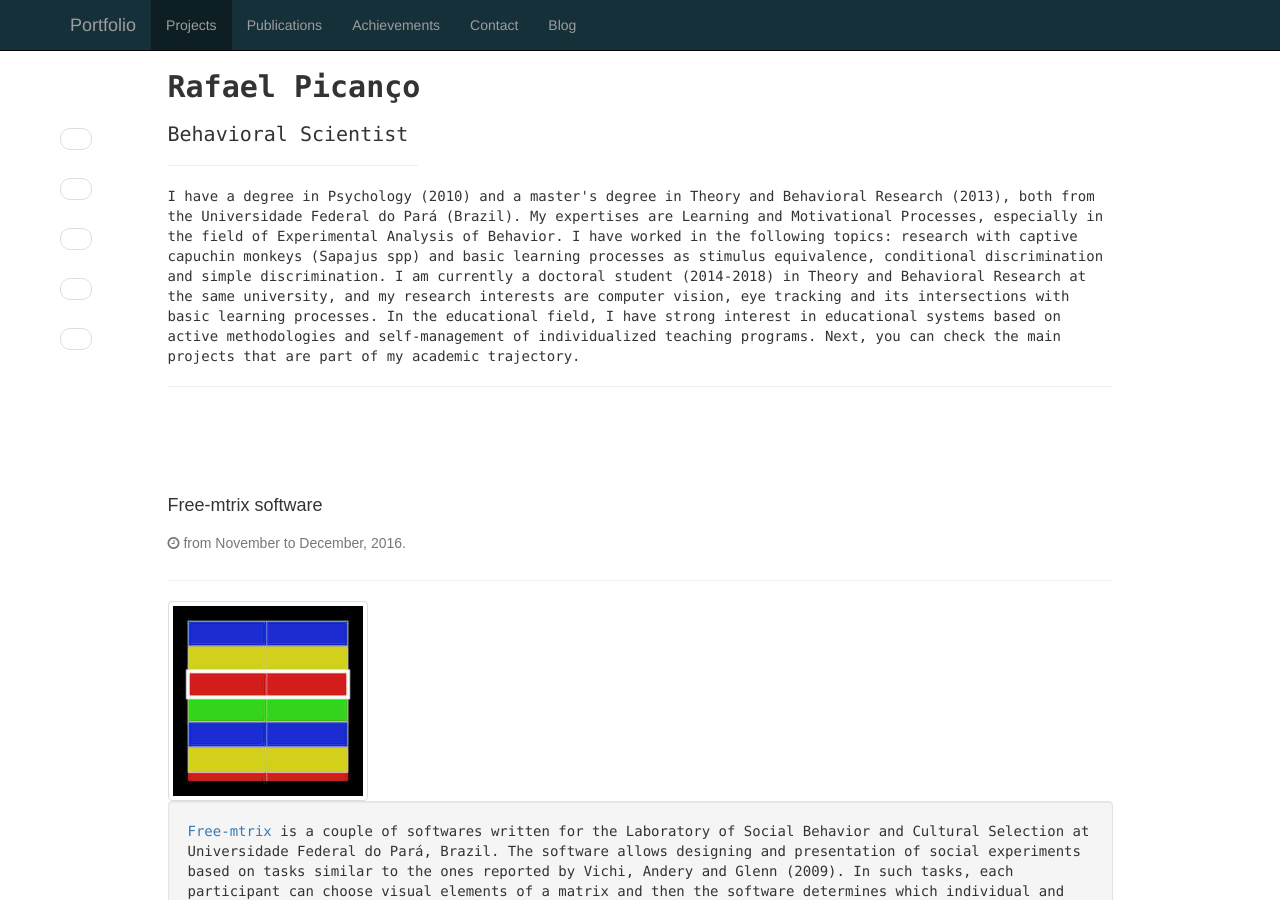
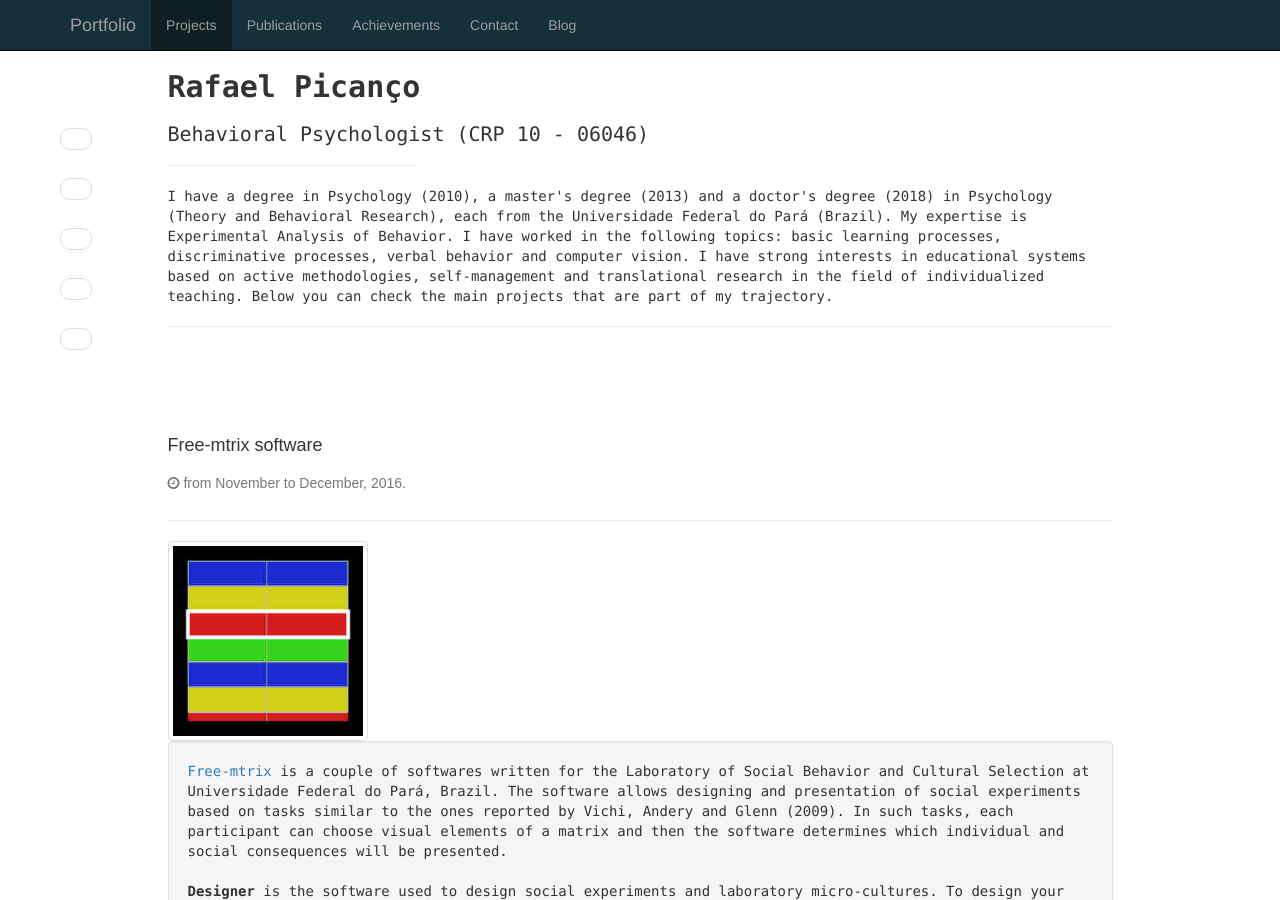
Before and after one commit to cpicanco/portfolio, a Jekyll site: the page built from en/projects.md, in a window 1280 px wide and 900 px high. Built offline with Jekyll 4.4.1, drawn with Linux system fonts in a browser that asks for light colours; nearby versions of some CDN libraries; some of the changed text lies outside the part shown.

Commit message:
wip update

```diff
--- a/_data/intros/projects.yml
+++ b/_data/intros/projects.yml
@@ -1,41 +1,32 @@
 en:
-  credential: Behavioral Scientist
+  credential: Behavioral Psychologist (CRP 10 - 06046)
   content: >
-    I have a degree in Psychology (2010) and a master's degree in Theory and Behavioral Research (2013),
-    both from the Universidade Federal do Pará (Brazil).
-    My expertises are Learning and Motivational Processes,
-    especially in the field of Experimental Analysis of Behavior.
+    I have a degree in Psychology (2010),
+    a master's degree (2013) and a doctor's degree (2018) in Psychology (Theory and Behavioral Research),
+    each from the Universidade Federal do Pará (Brazil).
+    My expertise is Experimental Analysis of Behavior.
     I have worked in the following topics:
-    research with captive capuchin monkeys (Sapajus spp) and
-    basic learning processes as stimulus equivalence,
-    conditional discrimination and simple discrimination.
+    basic learning processes,
+    discriminative processes, verbal behavior and computer vision.
 
-    I am currently a doctoral student (2014-2018) in Theory and Behavioral Research
-    at the same university, and my research interests are computer vision,
-    eye tracking and its intersections with basic learning processes.
-    In the educational field, I have strong interest in educational systems based on
-    active methodologies and self-management of individualized teaching programs.
+    I have strong interests in educational systems based on
+    active methodologies, self-management and translational research in the field of individualized teaching.
 
-    Next, you can check the main projects that are part of my
-    academic trajectory.
+    Below you can check the main projects that are part of my
+    trajectory.
 pt-BR:
-  credential: Cientista Comportamental
+  credential: Psicólogo Comportamental (CRP 10 - 06046).
   content: >
-    Possuo graduação em Psicologia (2010)
-    e mestrado em Teoria e Pesquisa do Comportamento (2013),
-    ambos pela Universidade Federal do Pará.
-    Minhas especialidades são Aprendizagem e Processos Motivacionais,
-    com ênfase em Análise Experimental do Comportamento,
-    atuando principalmente nos seguintes temas:
-    pesquisa com macacos-prego (Sapajus spp) em cativeiro
-    e processos básicos de aprendigem como equivalência de estímulos,
-    discriminação condicional e discriminação simples.
+    Possuo graduação em Psicologia (2010),
+    mestrado (2013) e doutorado (2018) em Psicologia (Teoria e Pesquisa do Comportamento),
+    todos pela Universidade Federal do Pará.
+    Minha especialidade é Análise Experimental do Comportamento.
+    Tenho atuado principalmente nos seguintes temas:
+    processos básicos de aprendizagem,
+    processos discriminativos, comportamento verbal e visão computacional.
 
-    Atualmente sou aluno de doutorado (2014-2018) em Teoria e Pesquisa do Comportamento,
-    na mesma universidade, e meus interesses de pesquisa são visão computacional,
-    rastreamento ocular e suas interseções com processos básicos de aprendizagem.
-    No campo educacional, possuo forte interesse em sistemas educacionais pautados
-    em metodologias ativas e autogerenciamento de programas de ensino individualizado.
+    Possuo forte interesse em sistemas educacionais pautados
+    em metodologias ativas, autogerenciamento e pesquisa translacional no campo do ensino individualizado.
 
-    A seguir, você pode conferir os principais projetos que fazem parte de minha
-    trajetória acadêmica.
+    Abaixo você pode conferir os principais projetos que fazem parte de minha
+    trajetória.
--- a/_data/projects/20140401.yml
+++ b/_data/projects/20140401.yml
@@ -1,27 +1,94 @@
 en:
   title: 'Eye movements correlated with the Feature-Positive Effect'
-  date-string: 'since Apr, 2014.'
+  date-string: 'from 2014 to 2018. '
   image: '/media/fpe/fpe.jpeg'
   style: 'section-top'
   description: >
-    Ongoing doctoral project. It aims to replicate the feature-positive effect with human participants
-    and to describe typical eye movements potentially correlated to it. This project is using the
-    <a href="http://pupil-labs.com/">Pupil platform</a> to track eye movements and an open source
-    <a class="page-scroll" href="#id-20140310">Stimulus Control</a> software to run behavioral experiments.
-    The lab relies on a single computer and a simple DIY response button. Regardless of that,
-    a more complex apparatus is being evaluated, adding basic ergonomic furniture, an extra computer,
-    a projector and a DIY projection screen to the setup.
+    My doctorate was a challenging and rewarding basic research endeavor.
+    The Positive Aspect Effect allows one to predict that some people will learn faster
+    than others during some tasks; it has implications for the understanding of selective attention.
+    My purpose was to replicate the effect and to describe correlated eye movements.
+    This was done by tracking ocular movements of human participants performing
+    tasks whose objetive was distinguish between two arrangement of figures.
+    I am very proud to have been able to set up my own eye tracking laboratory based on the
+    <a href="http://pupil-labs.com/">Pupil plataform</a>
+    and have integrated my own
+    <a class="page-scroll" href="#id-20140310">stimulus presentation program</a>
+    to this platform. You can see the abstract of the thesis by clicking on the button below.
+
+  extras: |
+    <div class="dropdown">
+      <button id="dLabel" class='btn btn-primary btn-sm dropdown-toggle' type="button" data-toggle="dropdown" aria-haspopup="true" aria-expanded="false">
+        <i class="fa fa-eye"> Abstract</i>
+        <span class="caret"></span>
+      </button>
+      <ul class="dropdown-menu" aria-labelledby="dLabel">
+      Feature-positive (FP) and feature-negative (FN) stimulus arrangements involve common
+      elements (A) and a distinctive element (B). These are used in simple discriminative tasks
+      (go/no-go), in which there is AB+ reinforcement and AA- extinction for FP group, whereas
+      there is AA+ reinforcement and AB- extinction for FN group. The feature-positive effect is
+      shown when the FP group is faster than the FN group in developing discriminations. The
+      feature-positive effect literature has documented auto-shaped observing responses under the
+      control of the distinctive stimulus. However, such responses have been inferred from artificial
+      motor responses to external devices. Four studies were conducted aimed at replicating the
+      feature-positive effect with adult humans, measuring it by means of the discriminative index,
+      the latency and the proportion of natural observation of stimuli arrangements. First, a
+      preliminary study evaluated and confirmed that a monocular eye-tracker was sufficient to
+      detect subtle changes in the proportion of observation at the discriminative stimuli, as a
+      consequence of the (conditioned) reinforcement effect intrinsic to them, which was,
+      hypothetically, an essential component of the feature positive effect. Remaining studies
+      replicated the feature positive effect, Study 2 and 3 with group designs and Study 4 with a
+      single-subject design. The stimuli of the FP and FN arrangements were observed in a
+      regularly and predictably different manner, with more observation of the distinctive stimulus
+      during AB+ arrangements in Study 2 and Study 3. However, more observation of the
+      distinctive stimuli was not necessary in Study 4 with which a stronger feature positive effect
+      occurred.
+      </ul>
+    </div>
+
 
 pt-BR:
   title: 'Movimentos oculares correlacionados com o Efeito de aspecto positivo (Feature-Positive Effect)'
-  date-string: 'desde Abril, 2014.'
+  date-string: 'de 2014 à 2018.'
   image: '/media/fpe/fpe.jpeg'
   style: 'section-top'
   description: >
-    Projeto de doutorado em andamento. O objetivo é de replicar o efeito com participantes humanos e
-    descrever movimentos oculares típicos potencialmente correlacionados. Este projeto tem usado a
-    <a href="http://pupil-labs.com/">plataforma Pupil</a> para rastrear os movimentos dos olhos a um software livre de
-    <a class="page-scroll" href="#id-20140310">controle de estímulos</a> para a execução de experimentos comportamentais.
-    O laboratório depende de um único computador e um botão de respostas DIY. A despeito disso, um aparato
-    mais complexo tem sido avaliado, adicionando mobília ergonômica básica, um computador adicional, um projetor
-    e uma tela de projeção DIY.
+
+    Meu doutorado foi um empreendimento de pesquisa básica desafiador e gratificante.
+    O Efeito de Aspecto Positivo permite prever que algumas pessoas aprenderão mais rápido do que outras
+    e seu estudo possui implicações para a compreensão da atenção seletiva.
+    O meu objetivo foi de replicar o efeito e descrever movimentos oculares correlacionados.
+    Isso foi feito rastreando movimentos oculares de participantes humanos realizando tarefas
+    cujo o objetivo era distinguir entre dois arranjos de figuras.
+    Tenho muito orgulho de ter sido capaz de montar meu próprio laboratório de rastreamento
+    ocular baseado na <a href="http://pupil-labs.com/">plataforma Pupil</a> e de ter integrado
+    o meu próprio <a class="page-scroll" href="#id-20140310">programa de apresentação de estímulos</a>
+    a essa plataforma. Você pode ver o resumo da tese clicando no botão abaixo.
+
+  extras: |
+    <div class="dropdown">
+      <button id="dLabel" class='btn btn-primary btn-sm dropdown-toggle' type="button" data-toggle="dropdown" aria-haspopup="true" aria-expanded="false">
+        <i class="fa fa-eye"> Resumo</i>
+        <span class="caret"></span>
+      </button>
+      <ul class="dropdown-menu" aria-labelledby="dLabel">
+      Aspecto-positivo (FP) e aspecto-negativo (FN) são arranjos compostos por estímulos comuns
+      (A) e estímulos distintivos (B). No aspecto-positivo, há reforçamento AB+ e extinção AA-.
+      No aspecto-negativo, há reforçamento AA+ e extinção AB- (FN). O efeito de aspecto positivo
+      ocorre quando as discriminações FP são estabelecidas mais rapidamente do que as
+      discriminações FN. A literatura sobre esse efeito tem documentado automodelagem de
+      respostas de observação sob controle do estímulo distintivo. Contudo, tais respostas tem sido
+      inferidas a partir de resultados de respostas motoras. Conduzimos quatro estudos com o
+      objetivo de replicar o efeito de aspecto distintivo com humanos adultos, mensurando-o por
+      meio do índice discriminativo, da latência e da proporção de observação visual dos estímulos.
+      Primeiramente, um estudo preliminar avaliou e confirmou que um rastreador monocular era
+      suficiente para detectar mudanças na proporção de observação resultantes do efeito do
+      reforçamento (condicionado) intrínseco aos estímulos discriminativos (em tese, componente
+      essencial do efeito de aspecto positivo). Os três outros estudos replicaram o efeito de aspecto
+      positivo, dois com delineamentos de grupo e o último com delineamento intra-sujeito. Os
+      estímulos dos arranjos FP e FN eram observados de maneira regularmente e previsivelmente
+      diferente, com mais observação do estímulo distintivo no primeiro arranjo no Estudo 2 e
+      Estudo 3. Entretanto, mais observação do estímulo distintivo não foi necessária no Estudo 4,
+      no qual o efeito de aspecto positivo foi mais robusto.
+      </ul>
+    </div>
```
Also changed, not shown: _data/achievements/20140128.yml (+6 -6 lines).
